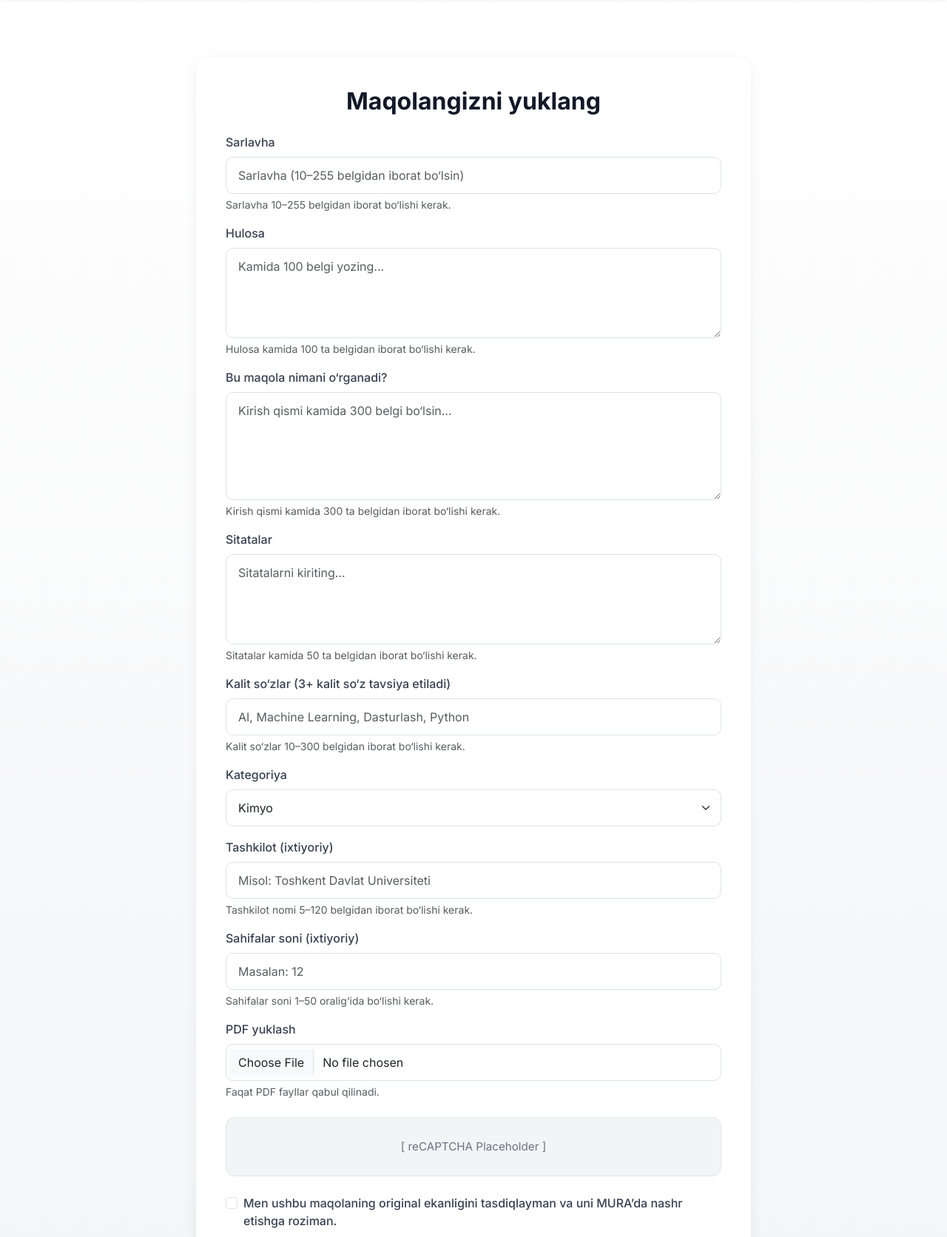
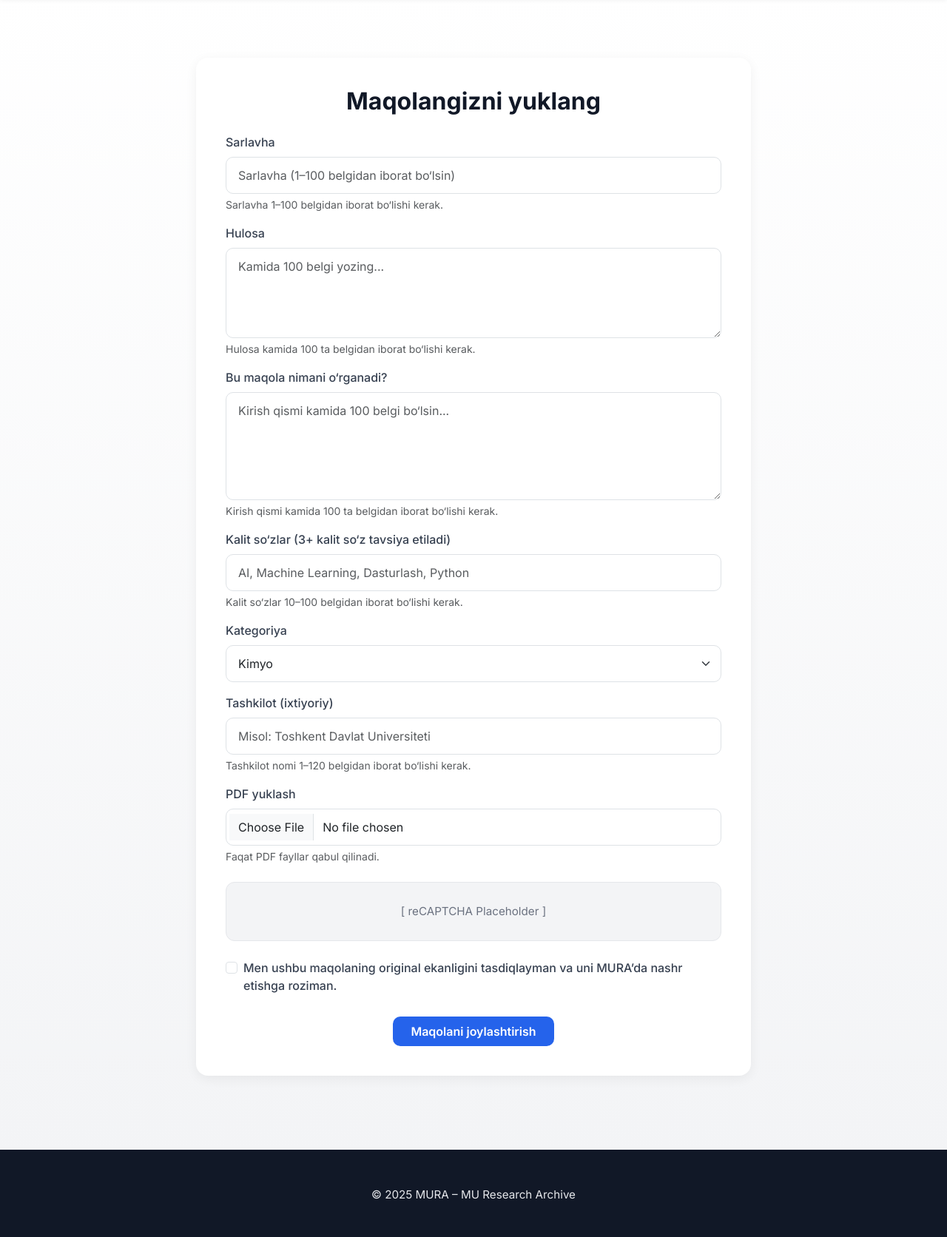
Before and after one commit to Zaynobiddin33/research_paper, a Django app: page /upload-paper/ in a window 1280 px wide. Shown: the part 94-1766 px from the top of the page at 74% size. Run offline with Django 5.2, Linux system fonts and the light colour scheme; a user stored in the database is signed in; data comes from the database, SQL or seed files in the repository; both versions use the stored data as it was before the commit.

Commit message:
Changed upload html and validators

```diff
--- a/main/models.py
+++ b/main/models.py
@@ -1,5 +1,5 @@
 from django.contrib.auth.models import User, AbstractUser
-from django.core.validators import MinLengthValidator, MinValueValidator, MaxValueValidator
+from django.core.validators import MinLengthValidator
 from django.db import models
 
 
@@ -22,10 +22,6 @@ class CustomUser(AbstractUser):
         return self.username
 
 
-
-
-
-
 class Paper(models.Model):
     STATUS_CHOICES = [
         (1, 'draft'),
@@ -38,24 +34,21 @@ class Paper(models.Model):
     category = models.ForeignKey('Category', on_delete=models.SET_NULL, null=True)
 
     title = models.CharField(
-        max_length=255,
-        validators=[MinLengthValidator(10)],
+        max_length=100,
+        validators=[MinLengthValidator(1)],
         help_text="Sarlavha 10–255 belgidan iborat bo‘lishi kerak."
     )
 
     summary = models.TextField(
+        max_length=500,
         validators=[MinLengthValidator(100)],
         help_text="Qisqacha mazmun kamida 100 ta belgidan iborat bo‘lishi kerak."
     )
 
     intro = models.TextField(
-        validators=[MinLengthValidator(300)],
-        help_text="Kirish qismi kamida 300 ta belgidan iborat bo‘lishi kerak."
-    )
-
-    citations = models.TextField(
-        validators=[MinLengthValidator(50)],
-        help_text="Iqtiboslar ro‘yxati kamida 50 ta belgidan iborat bo‘lishi kerak."
+        max_length=500,
+        validators=[MinLengthValidator(100)],
+        help_text="Kirish qismi kamida 100 ta belgidan iborat bo‘lishi kerak."
     )
 
     file = models.FileField(upload_to='pdfs/')
@@ -69,13 +62,12 @@ class Paper(models.Model):
     published_at = models.DateField(auto_now=True)
 
     keywords = models.CharField(
-        max_length=300,
+        max_length=100,
         validators=[MinLengthValidator(10)],
         help_text="Kalit so‘zlar 10–300 belgidan iborat bo‘lishi kerak."
     )
 
     pages = models.IntegerField(
-        validators=[MinValueValidator(1), MaxValueValidator(50)],
         null=True,
         blank=True,
         help_text="Betlar soni 3–50 oralig‘ida bo‘lishi kerak."
@@ -83,7 +75,7 @@ class Paper(models.Model):
 
     organization = models.CharField(
         max_length=120,
-        validators=[MinLengthValidator(5)],
+        validators=[MinLengthValidator(1)],
         null=True,
         blank=True,
         help_text="Tashkilot nomi 5–120 belgidan iborat bo‘lishi kerak."
--- a/templates/upload.html
+++ b/templates/upload.html
@@ -22,16 +22,17 @@
                     <div class="mb-3">
                         <label for="title" class="form-label">Sarlavha</label>
                         <input name="title" type="text" class="form-control" id="title"
-                               placeholder="Sarlavha (10–255 belgidan iborat bo‘lsin)"
-                               minlength="10" maxlength="255" required>
-                        <div class="form-text">Sarlavha 10–255 belgidan iborat bo‘lishi kerak.</div>
+                               placeholder="Sarlavha (1–100 belgidan iborat bo‘lsin)"
+                               minlength="1" maxlength="100" required>
+                        <div class="form-text">Sarlavha 1–100 belgidan iborat bo‘lishi kerak.</div>
                     </div>
 
                     <!-- Summary -->
                     <div class="mb-3">
                         <label for="summary" class="form-label">Hulosa</label>
                         <textarea name="summary" class="form-control" id="summary" rows="4"
-                                  placeholder="Kamida 100 belgi yozing..." minlength="100" required></textarea>
+                                  placeholder="Kamida 100 belgi yozing..." minlength="100" maxlength="500"
+                                  required></textarea>
                         <div class="form-text">Hulosa kamida 100 ta belgidan iborat bo‘lishi kerak.</div>
                     </div>
 
@@ -39,26 +40,19 @@
                     <div class="mb-3">
                         <label for="intro" class="form-label">Bu maqola nimani o‘rganadi?</label>
                         <textarea name="intro" class="form-control" id="intro" rows="5"
-                                  placeholder="Kirish qismi kamida 300 belgi bo‘lsin..."
-                                  minlength="300" required></textarea>
-                        <div class="form-text">Kirish qismi kamida 300 ta belgidan iborat bo‘lishi kerak.</div>
+                                  placeholder="Kirish qismi kamida 100 belgi bo‘lsin..."
+                                  minlength="100" maxlength="500" required></textarea>
+                        <div class="form-text">Kirish qismi kamida 100 ta belgidan iborat bo‘lishi kerak.</div>
                     </div>
 
-                    <!-- Citations -->
-                    <div class="mb-3">
-                        <label for="citations" class="form-label">Sitatalar</label>
-                        <textarea name="citations" class="form-control" id="citations" rows="4"
-                                  placeholder="Sitatalarni kiriting..." minlength="50" required></textarea>
-                        <div class="form-text">Sitatalar kamida 50 ta belgidan iborat bo‘lishi kerak.</div>
-                    </div>
 
                     <!-- Keywords -->
                     <div class="mb-3">
                         <label for="keywords" class="form-label">Kalit so‘zlar (3+ kalit so‘z tavsiya etiladi)</label>
                         <input type="text" name="keywords" class="form-control" id="keywords"
                                placeholder="AI, Machine Learning, Dasturlash, Python"
-                               minlength="10" maxlength="300" required>
-                        <div class="form-text">Kalit so‘zlar 10–300 belgidan iborat bo‘lishi kerak.</div>
+                               minlength="10" maxlength="100" required>
+                        <div class="form-text">Kalit so‘zlar 10–100 belgidan iborat bo‘lishi kerak.</div>
                     </div>
 
                     <!-- Category -->
@@ -76,17 +70,10 @@
                         <label for="organization" class="form-label">Tashkilot (ixtiyoriy)</label>
                         <input type="text" name="organization" id="organization" class="form-control"
                                placeholder="Misol: Toshkent Davlat Universiteti"
-                               minlength="5" maxlength="120">
-                        <div class="form-text">Tashkilot nomi 5–120 belgidan iborat bo‘lishi kerak.</div>
+                               minlength="1" maxlength="120">
+                        <div class="form-text">Tashkilot nomi 1–120 belgidan iborat bo‘lishi kerak.</div>
                     </div>
 
-                    <!-- Optional Page Count -->
-                    <div class="mb-3">
-                        <label for="pages" class="form-label">Sahifalar soni (ixtiyoriy)</label>
-                        <input type="number" name="pages" id="pages" class="form-control"
-                               placeholder="Masalan: 12" min="1" max="50">
-                        <div class="form-text">Sahifalar soni 1–50 oralig‘ida bo‘lishi kerak.</div>
-                    </div>
 
                     <!-- PDF Upload -->
                     <div class="mb-4">
```
Also changed, not shown: db.sqlite3, main/migrations/0017_remove_paper_citations_alter_paper_intro_and_more.py (added).
